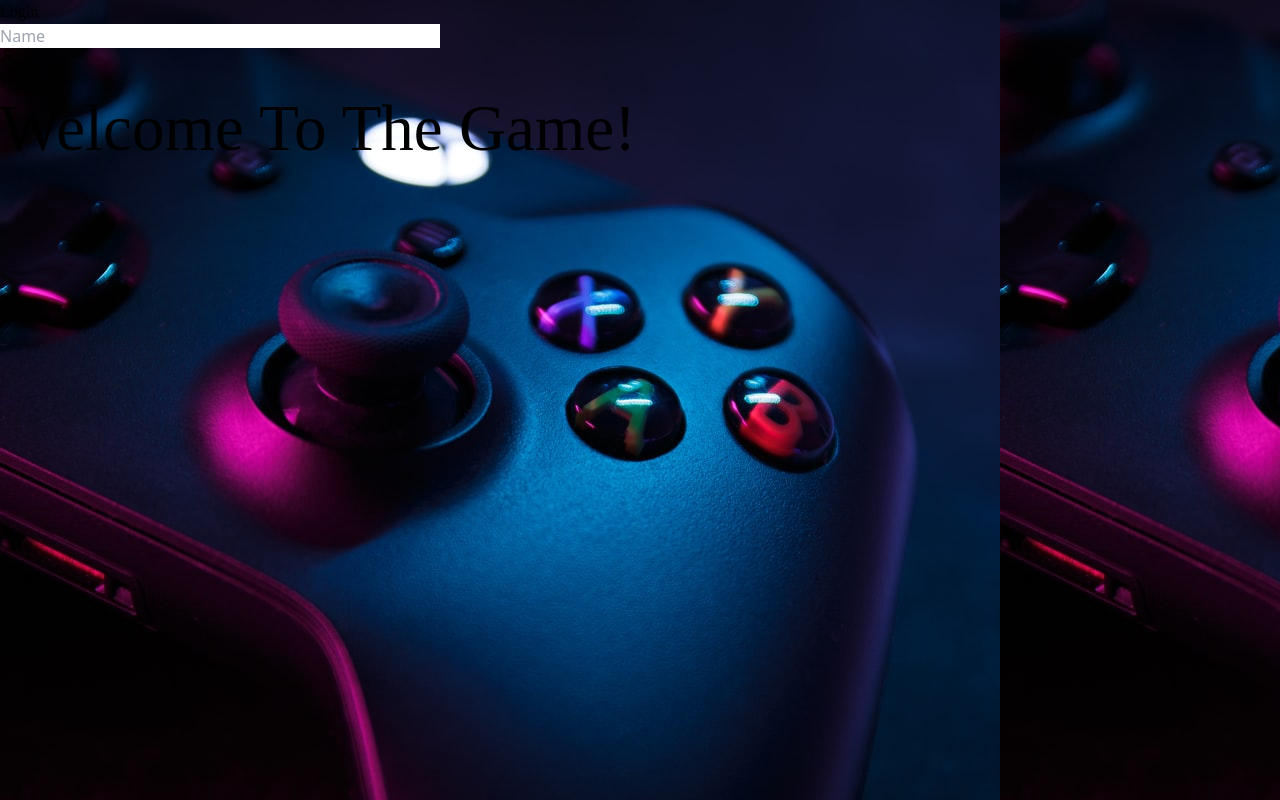
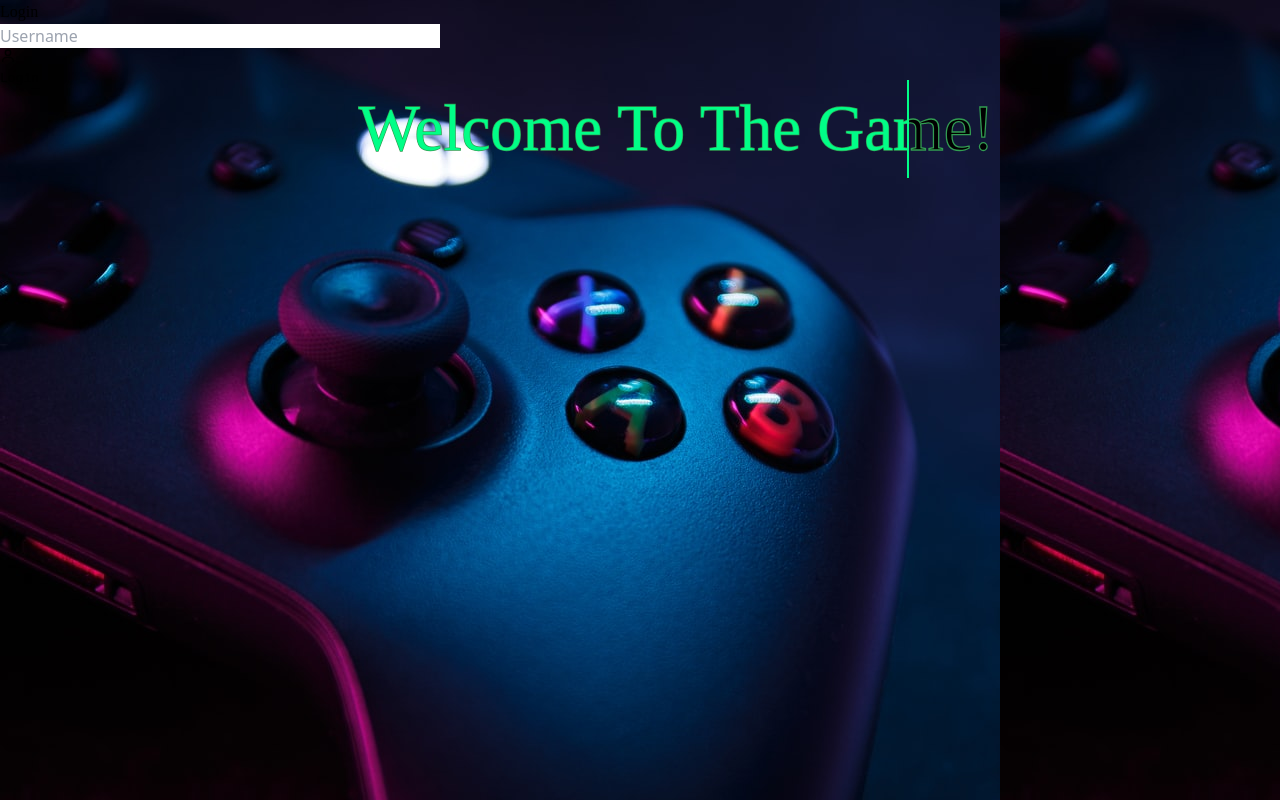
Before and after one commit to HompimpaServer-sby/Client, a React (Vite) app: page /login in a window 1280 px wide. Built offline with nearby package versions, Linux system fonts and the light colour scheme; a web font is replaced by a local one.

Commit message:
feat login fix

```diff
--- a/src/component/IsiLogin.jsx
+++ b/src/component/IsiLogin.jsx
@@ -31,7 +31,7 @@ const IsiLogin = () => {
         <form onSubmit={submitHandler}>
           <div className="relative my-4 pt-20">
             <input
-              placeholder="Name"
+              placeholder="Username"
               type="userName"
               name="userName"
               value={loginForm.userName}
--- a/src/css/login.css
+++ b/src/css/login.css
@@ -1,8 +1,30 @@
-@keyframes slideRight {
-    0% {
-        left: -100%; /* Mulai dari luar layar sebelah kiri */
+.welcome-game {
+    display: inline-block;
+    position: relative;
+    -webkit-text-stroke: 0.1vw #329d52;
+    overflow: hidden; /* Hindari overflow */
+}
+
+.welcome-game::before {
+    content: attr(datatype);
+    position: absolute;
+    top: 0;
+    left: 0;
+    width: 100%; /* Sesuaikan dengan lebar teks */
+    height: 100%;
+    color: #01fe87;
+    -webkit-text-stroke: 0vw #383d52;
+    border-right: 2px solid #01fe87;
+    overflow: hidden;
+    animation: animate 6s linear infinite;
+    white-space: nowrap; /* Hindari pematahan baris */
+}
+
+@keyframes animate {
+    0%, 10%, 100% {
+        width: 0;
     }
-    100% {
-        left: 0; /* Muncul di posisi semula */
+    70%, 90% {
+        width: 100%; /* Sesuaikan dengan lebar yang lebih besar */
     }
 }
--- a/src/pages/Login.jsx
+++ b/src/pages/Login.jsx
@@ -17,16 +17,15 @@ function Login() {
     return (
         <>
                 <a
-                    className="welcome-game text-red-600"
+                    datatype="Welcome To The Game!"
+                    className="welcome-game text-blue-600"
                     style={{
                         fontSize: "65px",
                         textAlign: "center",
                         fontFamily: "Salsa",
                         position: "fixed",
                         top: "10%",
-                        left: "50%",
-                        animation: "slideRight 5s forwards",
-                        whiteSpace: "nowrap",
+                        left: "28%",
                     }}
                 >
                     Welcome To The Game!
```
